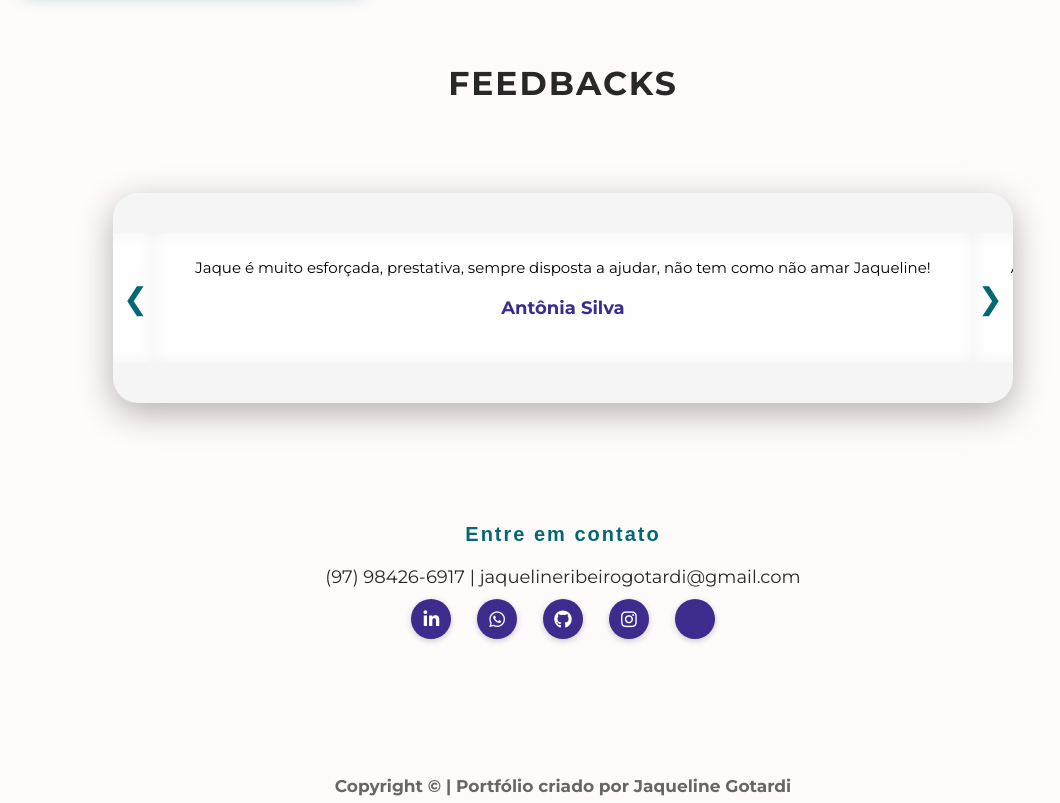
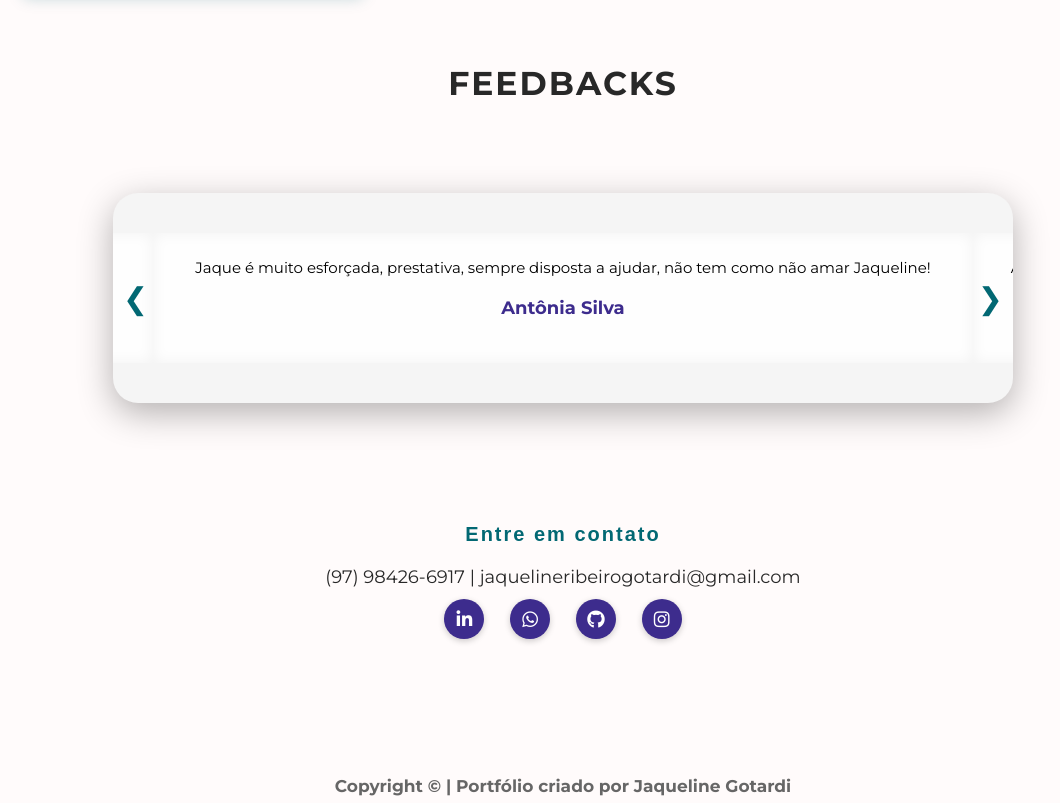
Before and after one commit to Jaqueline-Gotardi/portfolio-oficial, a plain HTML site: page index.html in a window 1280 px wide. Shown: the part 3187-3990 px from the top of the page, without its empty margins (77-1137 px from the left). Drawn offline with nearby package versions, Linux system fonts and the light colour scheme.

Commit message:
link do instagram concertado, agora foi kkk

```diff
--- a/index.html
+++ b/index.html
@@ -286,8 +286,7 @@
         <a href="https://wa.me/5597984266917?text=Olá, Jaqueline!" class="outer-shadow"><i
             class="fab fa-whatsapp"></i></a>
         <a href="https://github.com/Jaqueline-Gotardi" class="outer-shadow"><i class="fab fa-github"></i></a>
-        <a href="#" class="outer-shadow"><i class="fab fa-instagram"></i></a>
-        <a href="https://instagram.com/jaquelineribeirogotardi"></a>
+        <a href="https://instagram.com/jaquelineribeirogotardi" class="outer-shadow"><i class="fab fa-instagram"></i></a>
       </div>
     </div>
   </footer>
```
